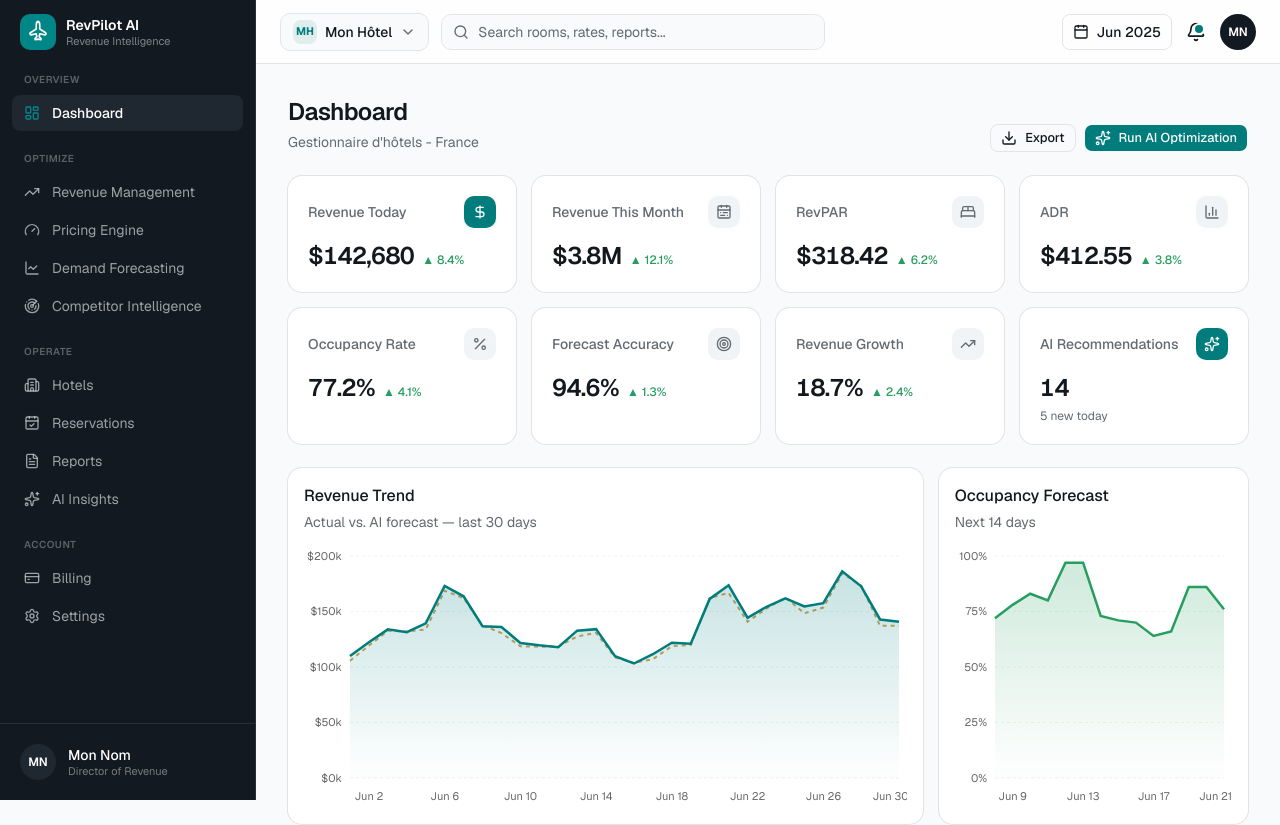
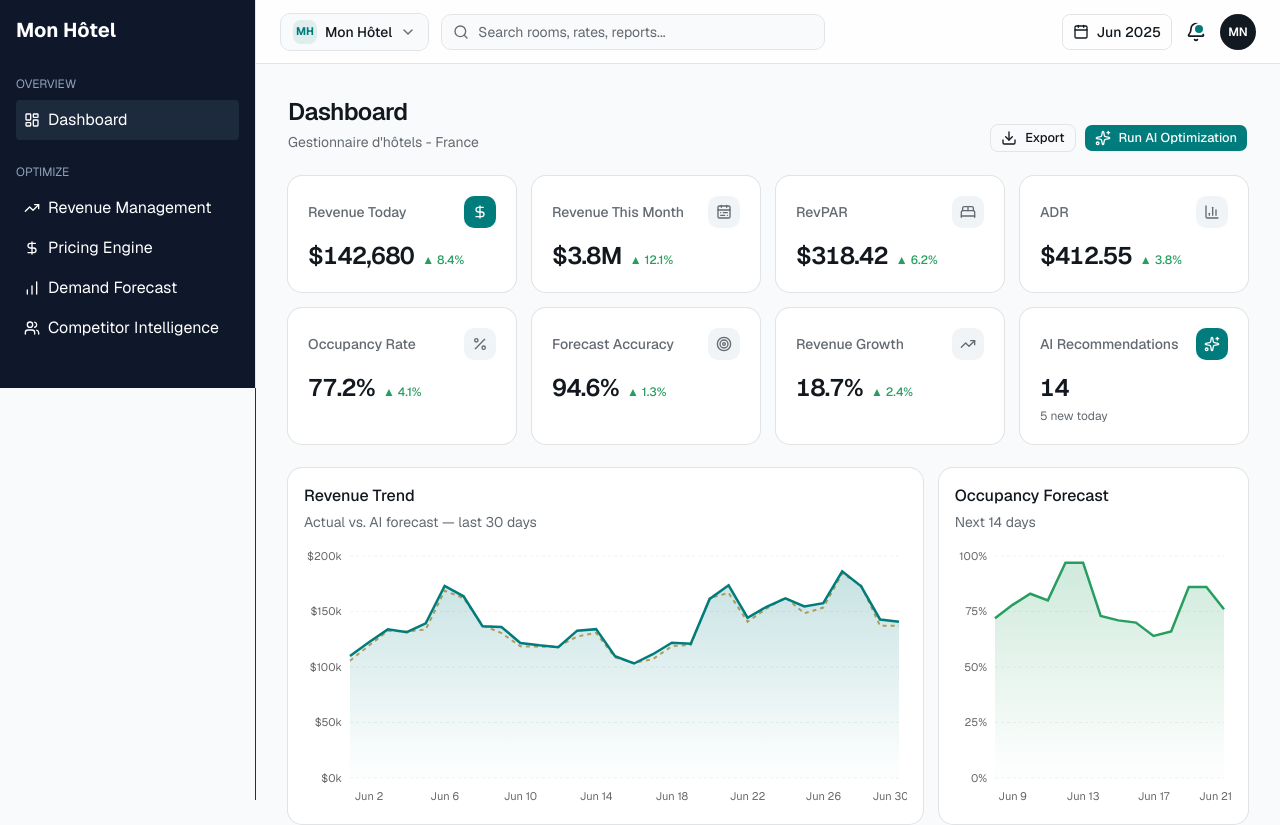
Before and after one commit to EDCstore/RevPilote, a Next.js app: page / in a window 1280 px wide. Shown: the top 825 px of the page. Built offline with nearby package versions, Linux system fonts and the light colour scheme.

Commit message:
Nettoyage du code sidebar

```diff
--- a/components/sidebar.tsx
+++ b/components/sidebar.tsx
@@ -1,109 +1,39 @@
-"use client"
+'use client'
 
-import Link from "next/link"
-import { usePathname } from "next/navigation"
-import {
-  LayoutDashboard,
-  TrendingUp,
-  Gauge,
-  LineChart,
-  Radar,
-  Building2,
-  CalendarCheck,
-  FileText,
-  Sparkles,
-  CreditCard,
-  Settings,
-  Plane,
-} from "lucide-react"
-import { cn } from "@/lib/utils"
+import Link from 'next/link'
+import { usePathname } from 'next/navigation'
+import { cn } from '@/lib/utils'
+import { LayoutDashboard, TrendingUp, DollarSign, BarChart, Users } from 'lucide-react'
 
-const nav = [
-  { group: "Overview", items: [{ name: "Dashboard", href: "/", icon: LayoutDashboard }] },
+const Nav = [
+  { group: 'Overview', items: [{ name: 'Dashboard', href: '/', icon: LayoutDashboard }] },
   {
-    group: "Optimize",
+    group: 'Optimize',
     items: [
-      { name: "Revenue Management", href: "/revenue", icon: TrendingUp },
-      { name: "Pricing Engine", href: "/pricing", icon: Gauge },
-      { name: "Demand Forecasting", href: "/forecasting", icon: LineChart },
-      { name: "Competitor Intelligence", href: "/competitors", icon: Radar },
-    ],
-  },
-  {
-    group: "Operate",
-    items: [
-      { name: "Hotels", href: "/hotels", icon: Building2 },
-      { name: "Reservations", href: "/reservations", icon: CalendarCheck },
-      { name: "Reports", href: "/reports", icon: FileText },
-      { name: "AI Insights", href: "/insights", icon: Sparkles },
-    ],
-  },
-  {
-    group: "Account",
-    items: [
-      { name: "Billing", href: "/billing", icon: CreditCard },
-      { name: "Settings", href: "/settings", icon: Settings },
+      { name: 'Revenue Management', href: '/revenue', icon: TrendingUp },
+      { name: 'Pricing Engine', href: '/pricing', icon: DollarSign },
+      { name: 'Demand Forecast', href: '/forecast', icon: BarChart },
+      { name: 'Competitor Intelligence', href: '/competitors', icon: Users },
     ],
   },
 ]
 
-export function Sidebar({ onNavigate }: { onNavigate?: () => void }) {
+export function Sidebar() {
   const pathname = usePathname()
-
   return (
-    <div className="flex h-full flex-col bg-sidebar text-sidebar-foreground">
-      <div className="flex h-16 items-center gap-2.5 px-5">
-        <div className="flex size-9 items-center justify-center rounded-lg bg-sidebar-primary text-sidebar-primary-foreground">
-          <Plane className="size-5 -rotate-45" />
+    <div className="w-64 border-r bg-slate-900 text-white p-4">
+      <div className="text-xl font-bold mb-8">Mon Hôtel</div>
+      {Nav.map((section) => (
+        <div key={section.group} className="mb-6">
+          <div className="text-xs uppercase text-slate-400 mb-2">{section.group}</div>
+          {section.items.map((item) => (
+            <Link key={item.name} href={item.href} className={cn("flex items-center gap-2 p-2 rounded hover:bg-slate-800", pathname === item.href && "bg-slate-800")}>
+              <item.icon className="w-4 h-4" />
+              {item.name}
+            </Link>
+          ))}
         </div>
-        <div className="leading-tight">
-          <div className="text-sm font-semibold text-white">RevPilot AI</div>
-          <div className="text-[11px] text-sidebar-foreground/60">Revenue Intelligence</div>
-        </div>
-      </div>
-
-      <nav className="flex-1 overflow-y-auto px-3 py-2">
-        {nav.map((section) => (
-          <div key={section.group} className="mb-5">
-            <div className="px-3 pb-2 text-[10px] font-semibold uppercase tracking-wider text-sidebar-foreground/40">
-              {section.group}
-            </div>
-            <div className="flex flex-col gap-0.5">
-              {section.items.map((item) => {
-                const active = pathname === item.href
-                return (
-                  <Link
-                    key={item.href}
-                    href={item.href}
-                    onClick={onNavigate}
-                    className={cn(
-                      "flex items-center gap-3 rounded-md px-3 py-2 text-sm transition-colors",
-                      active
-                        ? "bg-sidebar-accent text-white font-medium"
-                        : "text-sidebar-foreground/75 hover:bg-sidebar-accent/60 hover:text-white",
-                    )}
-                  >
-                    <item.icon className={cn("size-4 shrink-0", active && "text-sidebar-primary")} />
-                    <span className="truncate">{item.name}</span>
-                  </Link>
-                )
-              })}
-            </div>
-          </div>
-        ))}
-      </nav>
-
-      <div className="border-t border-sidebar-border p-3">
-        <div className="flex items-center gap-3 rounded-md px-2 py-2">
-          <div className="flex size-9 items-center justify-center rounded-full bg-sidebar-accent text-xs font-semibold text-white">
-            MN
-          </div>
-          <div className="min-w-0 flex-1 leading-tight">
-            <div className="truncate text-sm font-medium text-white">Mon Nom</div>
-            <div className="truncate text-[11px] text-sidebar-foreground/55">Director of Revenue</div>
-          </div>
-        </div>
-      </div>
+      ))}
     </div>
   )
 }
```
